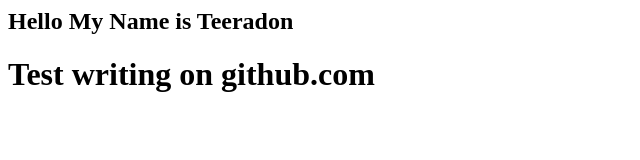
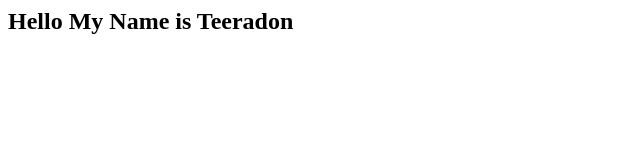
Before and after one commit to teeradona/teeradona.github.io, a plain HTML site: page index.html in a window 1280 px wide. Shown: the whole page, without its empty margins (0-640 px from the left). Drawn offline with Linux system fonts and the light colour scheme.

Commit message:
Update index.html

```diff
--- a/index.html
+++ b/index.html
@@ -1,6 +1,5 @@
 <html>
 <h2> Hello  My Name is Teeradon </h2>
-  <h1> Test writing on github.com </h1>
 
 
 
```
